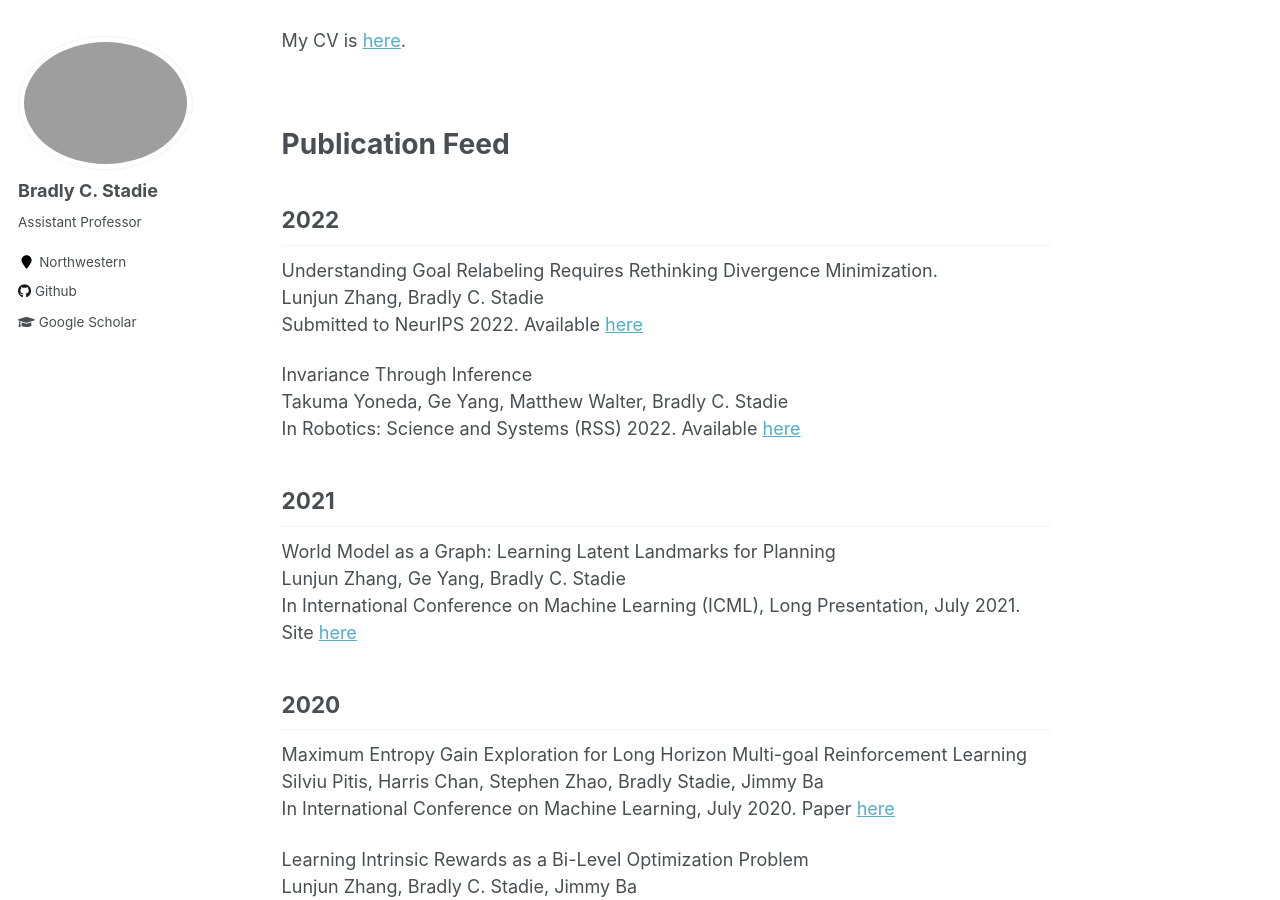
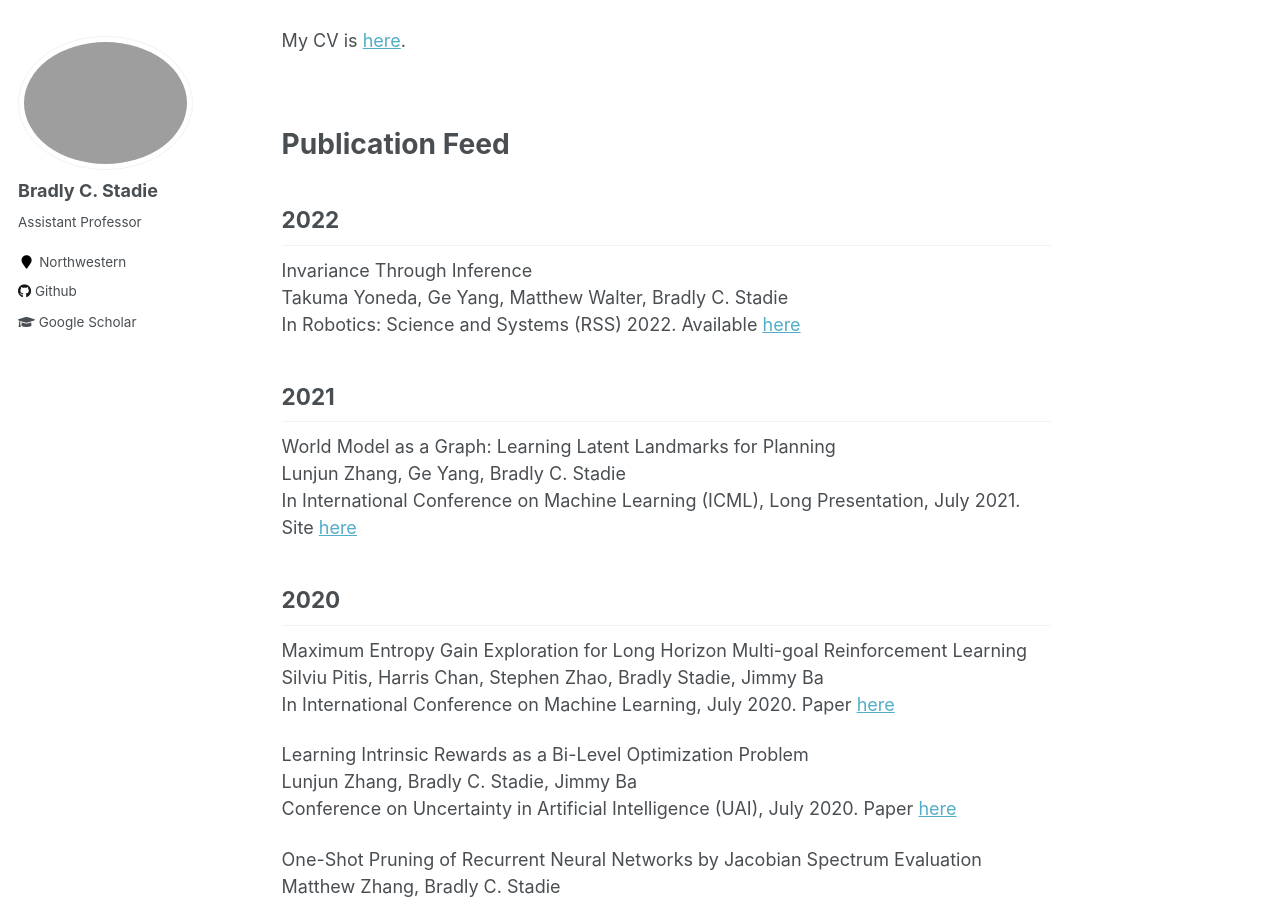
Before and after one commit to bstadie/bstadie.github.io, a Jekyll site: the page built from _pages/about.md, in a window 1280 px wide and 900 px high, scrolled down 675 px. Built offline with Jekyll 4.4.1, drawn with Linux system fonts in a browser that asks for light colours.

Commit message:
Update about.md
remove paper.

```diff
--- a/_pages/about.md
+++ b/_pages/about.md
@@ -49,10 +49,6 @@ Publication Feed
 
 2022
 ---------------
-
-Understanding Goal Relabeling Requires Rethinking Divergence Minimization.
-Lunjun Zhang, Bradly C. Stadie
-Submitted to NeurIPS 2022. Available [here](shorturl.at/ahQ69)
 
 Invariance Through Inference
 Takuma Yoneda, Ge Yang, Matthew Walter, Bradly C. Stadie
```
